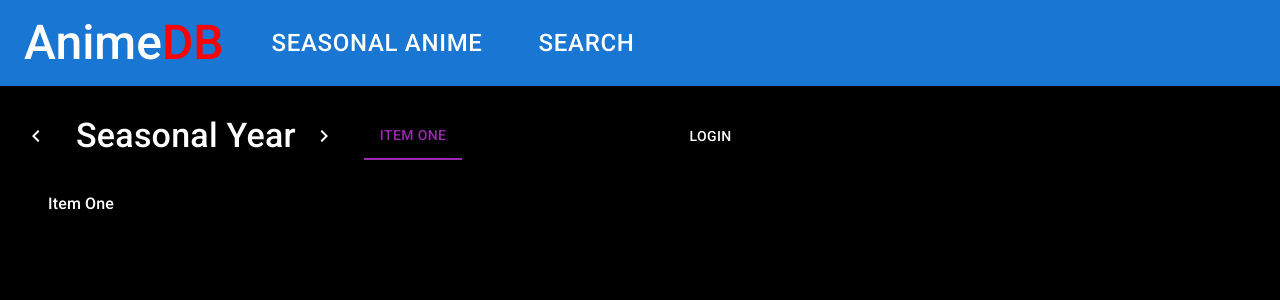
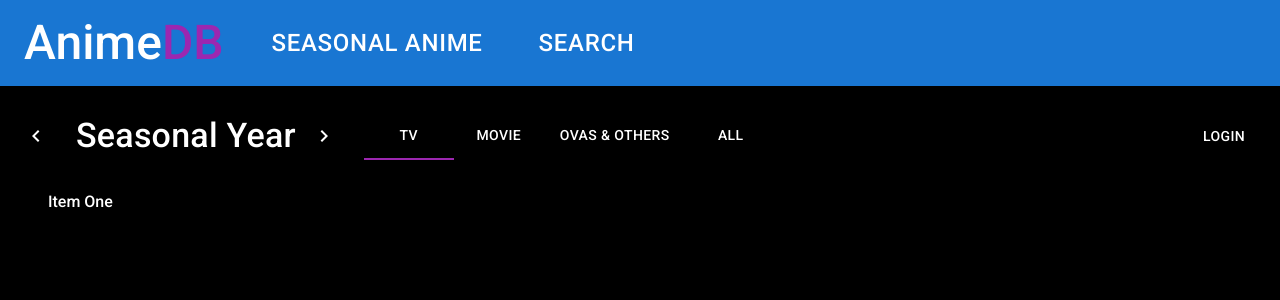
Before and after one commit to huynhimo635/anime-info-web, a Next.js app: page / in a window 1280 px wide. Shown: the top 300 px of the page. Built offline with nearby package versions, Linux system fonts and the light colour scheme.

Commit message:
UI type's menu

```diff
--- a/comps/Header.js
+++ b/comps/Header.js
@@ -94,7 +94,7 @@ const Header = (props) => {
               sx={{ mr: 5, display: { xs: "none", md: "flex" } }}
             >
               Anime
-              <Typography variant="h3" noWrap color="red">
+              <Typography variant="h3" noWrap color="#9c27b0">
                 DB
               </Typography>
             </Typography>
@@ -106,7 +106,7 @@ const Header = (props) => {
               sx={{ display: { xs: "flex", md: "none" } }}
             >
               Anime
-              <Typography variant="h5" component="div" color="red">
+              <Typography variant="h5" component="div" color="#9c27b0">
                 DB
               </Typography>
             </Typography>
--- a/pages/index.js
+++ b/pages/index.js
@@ -14,6 +14,7 @@ import ChevronLeftIcon from "@mui/icons-material/ChevronLeft";
 import ChevronRightIcon from "@mui/icons-material/ChevronRight";
 import Tabs from "@mui/material/Tabs";
 import Tab from "@mui/material/Tab";
+import { textAlign } from "@mui/system";
 
 function TabPanel(props) {
   const { children, value, index, ...other } = props;
@@ -26,11 +27,7 @@ function TabPanel(props) {
       aria-labelledby={`simple-tab-${index}`}
       {...other}
     >
-      {value === index && (
-        <Box sx={{ p: 3 }}>
-          <Typography>{children}</Typography>
-        </Box>
-      )}
+      {value === index && <Box sx={{ p: 3 }}>{children}</Box>}
     </div>
   );
 }
@@ -91,23 +88,26 @@ export default function Home() {
               </IconButton>
             </Toolbar>
 
-            <Box sx={{ flexDirection: "row" }}>
-              <Box sx={{ borderBottom: 1, borderColor: "divider" }}>
+            <Box
+              sx={{ width: "100%", borderBottom: 1, borderColor: "divider" }}
+            >
               <Tabs
                 value={value}
                 onChange={handleChange}
                 aria-label="basic tabs example"
-                  textColor="secondary"
+                textColor="white"
                 indicatorColor="secondary"
               >
-                  <Tab label="Item One" {...a11yProps(0)} />
-                  <Tab label="Item Two" {...a11yProps(1)} />
-                  <Tab label="Item Three" {...a11yProps(2)} />
+                <Tab label="TV" {...a11yProps(0)} />
+                <Tab label="Movie" {...a11yProps(1)} />
+                <Tab label="OVAs & Others" {...a11yProps(2)} />
+                <Tab label="All" {...a11yProps(3)} />
               </Tabs>
             </Box>
+
+            <Box sx={{ textJustify: "flex-end" }}>
+              <Button color="inherit">Login</Button>
             </Box>
-
-            <Button color="inherit">Login</Button>
           </Toolbar>
         </Box>
       </div>
@@ -121,6 +121,9 @@ export default function Home() {
         <TabPanel value={value} index={2}>
           Item Three
         </TabPanel>
+        <TabPanel value={value} index={3}>
+          Item Four
+        </TabPanel>
       </div>
     </div>
   );
```
Lines whose indentation alone changed are shown as unchanged.
